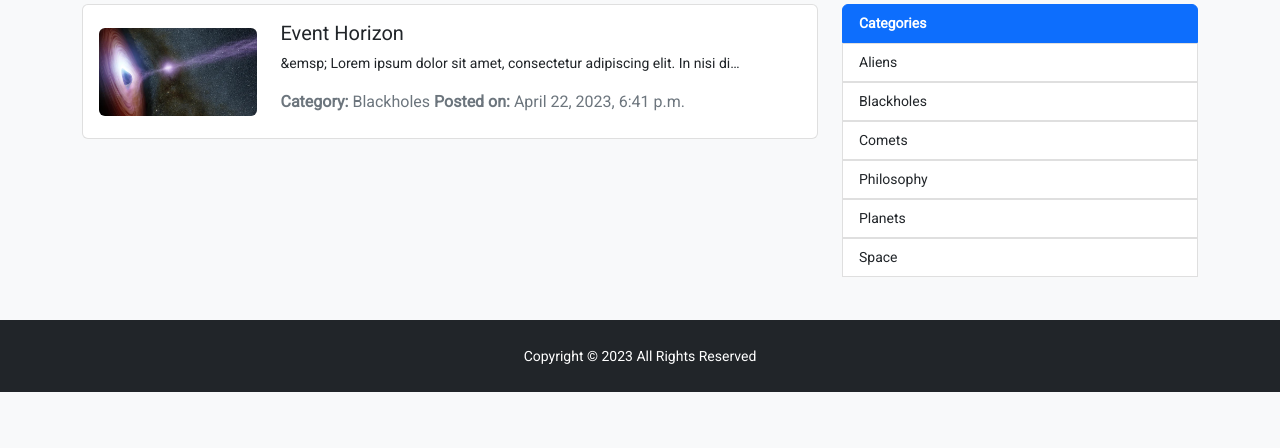
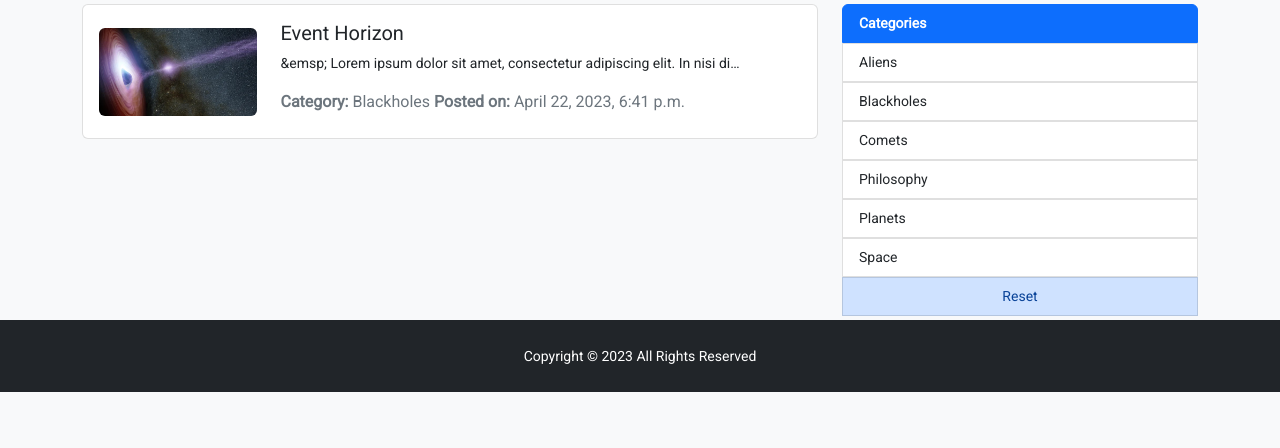
Before and after one commit to UltiPro/Space-Share, a Django app: a page that uses SpaceShare/Blog/templates/Blog/author_posts.html in a window 1280 px wide. Shown: the part 408-856 px from the top of the page. Before the commit the page ends 800 px from the top, so only its background shows below. Run offline with Django 4.2, Linux system fonts and the light colour scheme; data comes from the database, SQL or seed files in the repository.

Commit message:
Update author_posts template

```diff
--- a/SpaceShare/Blog/templates/Blog/author_posts.html
+++ b/SpaceShare/Blog/templates/Blog/author_posts.html
@@ -31,6 +31,7 @@
         <div class="container">
             <div class="row">
                 <div class="col-md-8">
+                    {% if posts %}
                         {% for post in posts %}
                             <div class="list-group mb-3">
                                 <a href="{% url 'post' post.slug %}" class="list-group-item list-group-item-action text-dark">
@@ -50,6 +51,17 @@
                                 </a>
                             </div>
                         {% endfor %}
+                    {% else %}
+                    <div class="list-group mb-3">
+                        <div class="list-group-item list-group-item-primary ">
+                            <article class="row align-items-center">
+                                <div class="col-md-12">
+                                    <h1 class="fs-5 mt-2 py-4 fw-bolder text-center">Not Found Any Article</h1>
+                                </div>
+                            </article>
+                        </div>
+                    </div>
+                    {% endif %}
                 </div>
                 <div class="col-md-4">
                     <ul class="list-group small mb-3">
@@ -61,6 +73,11 @@
                                 </li>
                             </a>
                         {% endfor %}
+                        <a href="{% url 'author_posts' slug=author_slug %}" class="text-decoration-none text-center">
+                            <li class="list-group-item list-group-item-action list-group-item-primary">
+                                Reset
+                            </li>
+                        </a>
                     </ul>
                 </div>
             </div>
```
Lines whose indentation alone changed are shown as unchanged.
